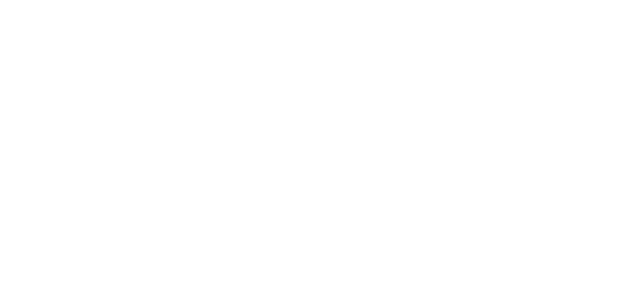
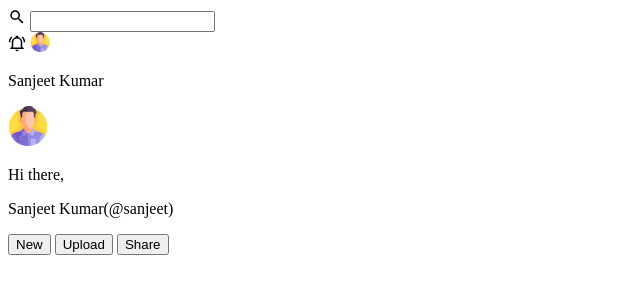
Before and after one commit to sanjeet2610/Admin-Dashboard, a plain HTML site: page index.html in a window 1280 px wide. Shown: the whole page, without its empty margins (0-640 px from the left). Drawn offline with Linux system fonts and the light colour scheme.

Commit message:
Make skeleton for header

```diff
--- a/index.html
+++ b/index.html
@@ -6,5 +6,39 @@
     <title>Admin-Dashboard</title>
     <link rel="stylesheet" href="style.css" />
   </head>
-  <body></body>
+  <body>
+    <div class="header">
+      <div class="search">
+        <img src="./images/magnify.svg" alt="search-logo" class="icon" />
+        <input type="text" />
+      </div>
+      <div class="noti">
+        <img
+          src="./images/bell-ring-outline.svg"
+          alt="notification-logo"
+          class="icon"
+        />
+        <img src="./images/man.png" alt="profile" class="profile first-row" />
+        <p>Sanjeet Kumar</p>
+      </div>
+      <div class="greet">
+        <img
+          src="./images/man.png"
+          alt="profile-pic"
+          class="profile second-row"
+        />
+        <div class="message">
+          <p>Hi there,</p>
+          <p>Sanjeet Kumar(@sanjeet)</p>
+        </div>
+      </div>
+      <div class="action-buttons">
+        <button>New</button>
+        <button>Upload</button>
+        <button>Share</button>
+      </div>
+    </div>
+    <div class="sidebar"></div>
+    <div class="main-container"></div>
+  </body>
 </html>
--- a/style.css
+++ b/style.css
@@ -0,0 +1,14 @@
+.icon {
+  height: 18px;
+  width: 18px;
+}
+
+.profile.first-row {
+  height: 20px;
+  width: 20px;
+}
+
+.profile.second-row {
+  height: 40px;
+  width: 40px;
+}
```
Also changed, not shown: images/bell-ring-outline.svg (added), images/magnify.svg (added), images/man.png (added), 3 other files.
